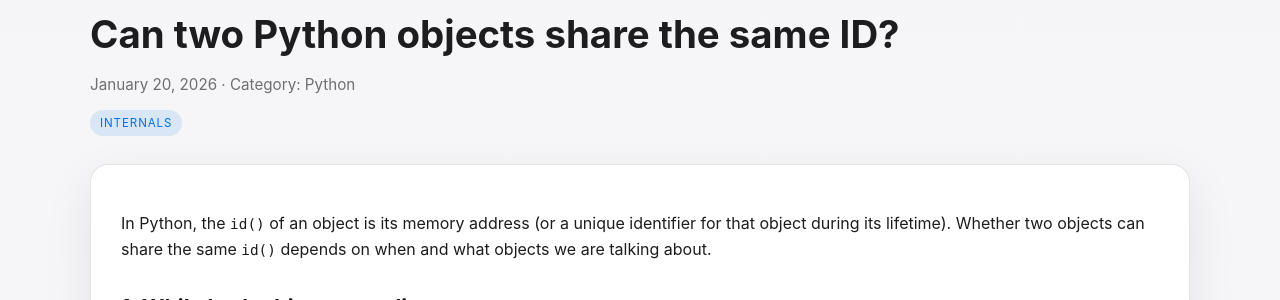
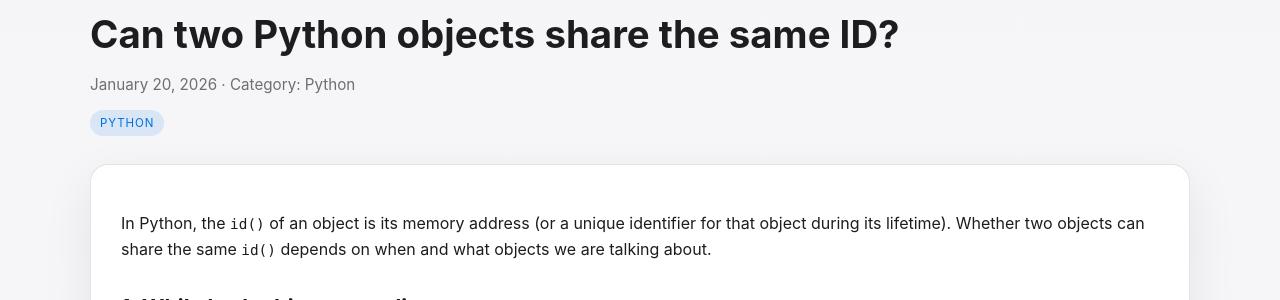
Before and after one commit to 1st/1st.github.io, a Jekyll site: the page built from _posts/2026-01-20-can-two-python-objects-share-the-same-id.md, in a window 1280 px wide and 900 px high. Shown: the part 152-452 px from the top of the window. Built offline with Jekyll 4.4.1, drawn with Linux system fonts in a browser that asks for light colours; some web fonts are replaced.

Commit message:
Fix tags list

```diff
--- a/_posts/2026-01-20-can-two-python-objects-share-the-same-id.md
+++ b/_posts/2026-01-20-can-two-python-objects-share-the-same-id.md
@@ -2,7 +2,7 @@
 title: Can two Python objects share the same ID?
 category: python
 tags:
-  - Internals
+  - Python
 ---
 
 In Python, the `id()` of an object is its memory address (or a unique identifier for that object during its lifetime). Whether two objects can share the same `id()` depends on when and what objects we are talking about.
```
Also changed, not shown: _posts/2026-01-15-software-test-types.md (+1 -1 lines), _posts/2026-02-02-jekyll-github-actions-basics.md (+1 -0 lines).
